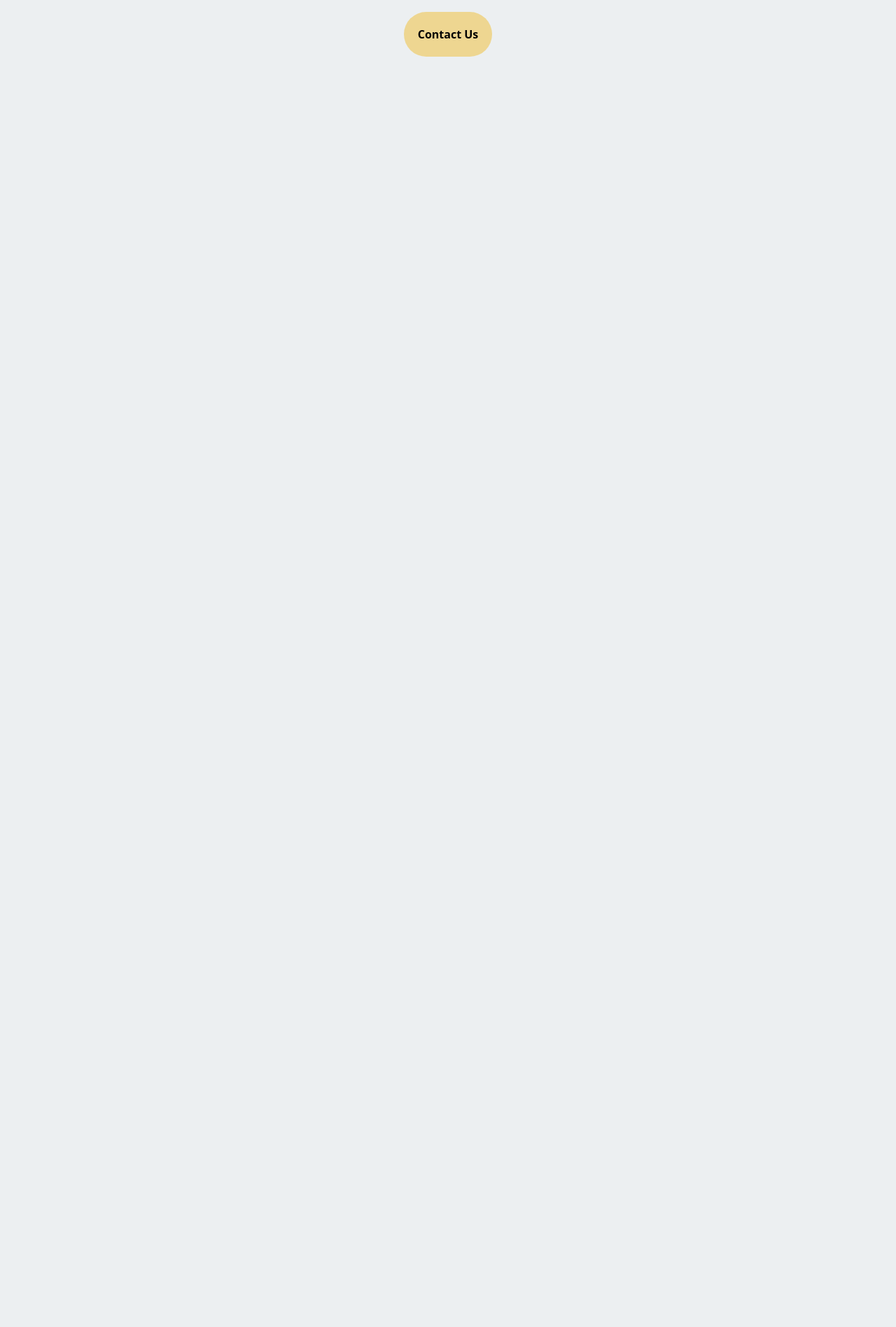
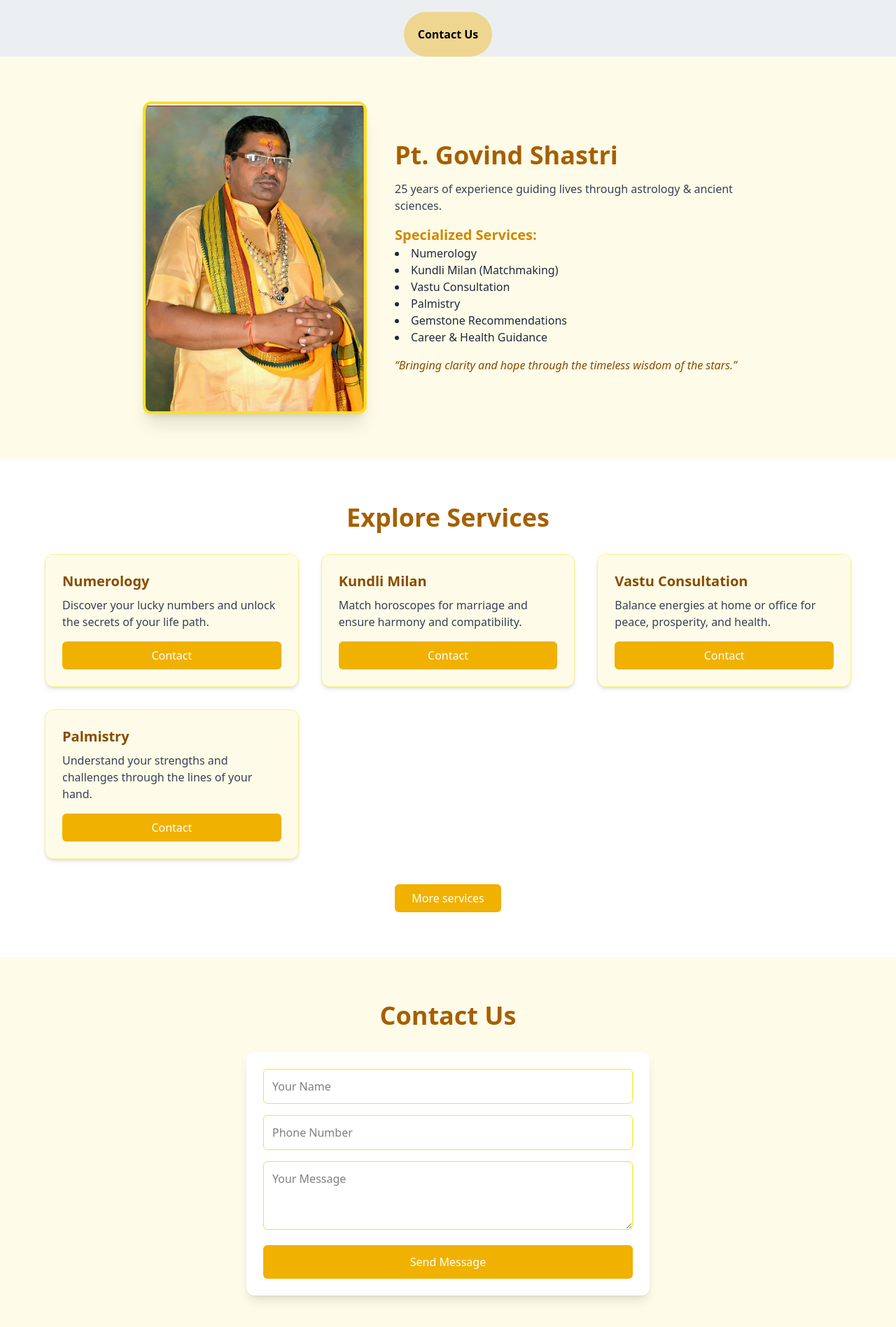
Before and after one commit to harshdeveloper123/astrologyproject, a React (Vite) app in the folder client/: page / in a window 1280 px wide. Shown: the part 645-2542 px from the top of the page at 70% size. Before the commit the page ends 800 px from the top, so only its background shows below. Built offline with nearby package versions, Linux system fonts and the light colour scheme.

Commit message:
commit of contact,service,about page

```diff
--- a/client/src/App.jsx
+++ b/client/src/App.jsx
@@ -5,6 +5,8 @@ import Home from './Pages/Home';
 import About from './Pages/About'
 import Contact from './Pages/Contact';
 import Services from './Pages/Services'
+
+
 
 
 function App() {
@@ -18,6 +20,8 @@ function App() {
         <Route path='/services' element={<Services/>}/>
         <Route path='/contact' element={<Contact/>}/>
       </Routes>
+
+
     </>
   )
 }
--- /dev/null
+++ b/client/src/Components/Aboutsection.jsx
@@ -0,0 +1,39 @@
+
+import React from 'react'
+
+function Aboutsection() {
+  return (
+    <div className='flex flex-col md:flex-row items-center justify-center gap-10 p-8 md:p-16 bg-yellow-50'>
+      <div className='w-48 sm:w-60 md:w-72 lg:w-80'>
+        <img
+          src="./public/images/ownerph.jpeg"
+          alt="Astrologer"
+          className='rounded-xl shadow-xl border-4 border-yellow-300'
+        />
+      </div>
+
+      <div className='max-w-lg text-center md:text-left space-y-4'>
+        <h2 className='text-3xl sm:text-4xl font-bold text-yellow-700'>Pt. Govind Shastri</h2>
+        <p className='text-gray-700 font-medium'>25 years of experience guiding lives through astrology & ancient sciences.</p>
+
+        <div>
+          <h3 className='text-xl font-semibold text-yellow-600'>Specialized Services:</h3>
+          <ul className='list-disc list-inside text-gray-800'>
+            <li>Numerology</li>
+            <li>Kundli Milan (Matchmaking)</li>
+            <li>Vastu Consultation</li>
+            <li>Palmistry</li>
+            <li>Gemstone Recommendations</li>
+            <li>Career & Health Guidance</li>
+          </ul>
+        </div>
+
+        <p className='italic text-yellow-800'>
+          “Bringing clarity and hope through the timeless wisdom of the stars.”
+        </p>
+      </div>
+    </div>
+  )
+}
+
+export default Aboutsection
--- /dev/null
+++ b/client/src/Components/Contactform.jsx
@@ -0,0 +1,64 @@
+import React, { useState } from 'react'
+
+function Contactform() {
+  const [form, setForm] = useState({ name: '', phone: '', message: '' })
+
+  const handleChange = (e) => {
+    setForm({ ...form, [e.target.name]: e.target.value })
+  }
+
+  const handleSubmit = (e) => {
+    e.preventDefault()
+    console.log('Quick Contact Form submitted:', form)
+    setForm({ name: '', phone: '', message: '' })
+  }
+
+  return (
+    <div className="bg-yellow-50 p-8 md:p-16">
+      <h2 className="text-3xl sm:text-4xl font-bold text-yellow-700 text-center mb-8">Contact Us</h2>
+      <form
+        onSubmit={handleSubmit}
+        className="max-w-xl mx-auto space-y-4 bg-white p-6 rounded-xl shadow-lg"
+      >
+        <input
+          type="text"
+          name="name"
+          placeholder="Your Name"
+          value={form.name}
+          onChange={handleChange}
+          required
+          className="w-full p-3 border border-yellow-300 rounded-md focus:outline-none focus:ring-2 focus:ring-yellow-500"
+        />
+
+        <input
+          type="tel"
+          name="phone"
+          placeholder="Phone Number"
+          value={form.phone}
+          onChange={handleChange}
+          required
+          className="w-full p-3 border border-yellow-300 rounded-md focus:outline-none focus:ring-2 focus:ring-yellow-500"
+        />
+
+        <textarea
+          name="message"
+          placeholder="Your Message"
+          rows="3"
+          value={form.message}
+          onChange={handleChange}
+          required
+          className="w-full p-3 border border-yellow-300 rounded-md focus:outline-none focus:ring-2 focus:ring-yellow-500"
+        />
+
+        <button
+          type="submit"
+          className="w-full bg-yellow-500 text-white py-3 rounded-md hover:bg-yellow-600 transition-colors duration-300"
+        >
+          Send Message
+        </button>
+      </form>
+    </div>
+  )
+}
+
+export default Contactform
--- /dev/null
+++ b/client/src/Components/Missedcallform.jsx
@@ -0,0 +1,86 @@
+import React, { useState } from 'react'
+
+function Missedcallform() {
+  const [form, setForm] = useState({
+    name: '', phone: '', dob: '', birthTime: '', birthPlace: ''
+  })
+
+  const handleChange = (e) => {
+    setForm({ ...form, [e.target.name]: e.target.value })
+  }
+
+  const handleSubmit = (e) => {
+    e.preventDefault()
+    console.log('Missed Call Form submitted:', form)
+    setForm({ name: '', phone: '', dob: '', birthTime: '', birthPlace: '' })
+  }
+
+  return (
+    <div className="bg-yellow-50 p-8 md:p-16">
+      <h2 className="text-3xl sm:text-4xl font-bold text-yellow-700 text-center mb-8">Missed Call? Leave Your Details</h2>
+      <form
+        onSubmit={handleSubmit}
+        className="max-w-xl mx-auto space-y-4 bg-white p-6 rounded-xl shadow-lg"
+      >
+        <input
+          type="text"
+          name="name"
+          placeholder="Your Name"
+          value={form.name}
+          onChange={handleChange}
+          required
+          className="w-full p-3 border border-yellow-300 rounded-md focus:outline-none focus:ring-2 focus:ring-yellow-500"
+        />
+
+        <input
+          type="tel"
+          name="phone"
+          placeholder="Phone Number"
+          value={form.phone}
+          onChange={handleChange}
+          required
+          className="w-full p-3 border border-yellow-300 rounded-md focus:outline-none focus:ring-2 focus:ring-yellow-500"
+        />
+
+        <input
+          type="date"
+          name="dob"
+          placeholder="Date of Birth"
+          value={form.dob}
+          onChange={handleChange}
+          required
+          className="w-full p-3 border border-yellow-300 rounded-md focus:outline-none focus:ring-2 focus:ring-yellow-500"
+        />
+
+        <input
+          type="time"
+          name="birthTime"
+          placeholder="Birth Time"
+          value={form.birthTime}
+          onChange={handleChange}
+          required
+          className="w-full p-3 border border-yellow-300 rounded-md focus:outline-none focus:ring-2 focus:ring-yellow-500"
+        />
+
+        <input
+          type="text"
+          name="birthPlace"
+          placeholder="Birth Place"
+          value={form.birthPlace}
+          onChange={handleChange}
+          required
+          className="w-full p-3 border border-yellow-300 rounded-md focus:outline-none focus:ring-2 focus:ring-yellow-500"
+        />
+
+        <button
+          type="submit"
+          className="w-full bg-yellow-500 text-white py-3 rounded-md hover:bg-yellow-600 transition-colors duration-300"
+        >
+          Submit Details
+        </button>
+      </form>
+    </div>
+  )
+}
+
+export default Missedcallform
--- /dev/null
+++ b/client/src/Components/Servicesection.jsx
@@ -0,0 +1,82 @@
+import React from 'react'
+import { Link } from 'react-router-dom'
+
+function Servicesection({limited}) {
+ const services = [
+  {
+    title: "Numerology",
+    desc: "Discover your lucky numbers and unlock the secrets of your life path."
+  },
+  {
+    title: "Kundli Milan",
+    desc: "Match horoscopes for marriage and ensure harmony and compatibility."
+  },
+  {
+    title: "Vastu Consultation",
+    desc: "Balance energies at home or office for peace, prosperity, and health."
+  },
+  {
+    title: "Palmistry",
+    desc: "Understand your strengths and challenges through the lines of your hand."
+  },
+  {
+    title: "Gemstone Advice",
+    desc: "Choose the right gemstones to enhance your luck and energy."
+  },
+  {
+    title: "Career & Health Guidance",
+    desc: "Astrological insights to guide your career and well-being."
+  },
+  {
+    title: "Lal Kitab Expertise",
+    desc: "Unique and practical remedies to reduce planetary afflictions from Lal Kitab."
+  },
+  {
+    title: "Pooja Paath & Bhagwat Katha",
+    desc: "Organizing spiritual rituals and Bhagwat Kathas for harmony and peace."
+  }
+];
+
+const servicestoShow = limited?services.slice(0,4):services;
+
+
+  return (
+    <div className='p-8 md:p-16 bg-white'>
+      <h2 className='text-3xl sm:text-4xl font-bold text-yellow-700 text-center mb-8'>Explore Services</h2>
+
+      <div className='grid grid-cols-1 sm:grid-cols-2 md:grid-cols-3 gap-8'>
+        {servicestoShow.map((service, index) => (
+          <div
+            key={index}
+            className='bg-yellow-50 p-6 rounded-xl shadow-md border border-yellow-200 hover:shadow-2xl hover:scale-105 transition-transform duration-300 flex flex-col justify-between'
+          >
+            <div>
+              <h3 className='text-xl font-semibold text-yellow-800 mb-2'>{service.title}</h3>
+              <p className='text-gray-700'>{service.desc}</p>
+            </div>
+            <Link
+              to="/contact"
+              className='mt-4 inline-block bg-yellow-500 text-white text-center py-2 px-4 rounded-md hover:bg-yellow-600 transition-colors duration-300'
+            >
+              Contact
+            </Link>
+          </div>
+        ))}
+
+
+      </div>
+
+
+      {/* show limited services */}
+
+      {limited &&(
+        <div className='text-center mt-9'>
+        <Link to='/services'
+        className='inline-block bg-yellow-500 text-white py-2 px-6 rounded-md hover:bg-yellow-600 transition-colors duration-300'
+        > More services </Link> </div>
+      )}
+    </div>
+  )
+}
+
+export default Servicesection
--- a/client/src/Pages/About.jsx
+++ b/client/src/Pages/About.jsx
@@ -1,9 +1,10 @@
 import React from 'react'
+import Aboutsection from '../Components/Aboutsection'
 
 function About() {
   return (
     <div>
-      this is about page
+      <Aboutsection/>
     </div>
   )
 }
--- a/client/src/Pages/Contact.jsx
+++ b/client/src/Pages/Contact.jsx
@@ -1,9 +1,10 @@
 import React from 'react'
+import Missedcallform from '../Components/Missedcallform'
 
 function Contact() {
   return (
     <div>
-      This is contact page
+      <Missedcallform/>
     </div>
   )
 }
--- a/client/src/Pages/Home.jsx
+++ b/client/src/Pages/Home.jsx
@@ -1,9 +1,12 @@
 import React, { useState, useEffect } from 'react'
 import { motion, AnimatePresence } from 'framer-motion'
+import Servicesection from '../Components/Servicesection';
+import Aboutsection from '../Components/Aboutsection';
+import Contactform from '../Components/contactform';
 
 function Home() {
   const subheadings = [
-    "प्रेम और विवाह की सही दिशा",
+    "राशियों और ग्रहों की भाषा से पाएं जीवन के हर मोड़ पर सही दिशा",
     "Astrology for every step of your journey",
     "व्यवसाय में सफलता के उपाय",
     "Success strategies for your career",
@@ -46,7 +49,7 @@ function Home() {
           animate={{ x: 0, opacity: 1 }}
           transition={{ duration: 1 }}
         >
-          <h1 className="absolute inset-0 text-yellow-300 blur-sm leading-tight text-3xl sm:text-6xl font-bold">
+          <h1 className="absolute inset-0 text-yellow-200 blur-sm leading-tight text-3xl sm:text-6xl font-bold">
             शास्त्रों की वाणी और ग्रहों के ज्ञान से जीवन को नई दिशा दें।
           </h1>
           <h1 className="relative leading-relaxed text-3xl sm:text-6xl font-bold">
@@ -89,7 +92,9 @@ function Home() {
 
       </div>
        <div className="contactbtn text-center"><button className='bg-yellow-500/40 p-5 rounded-full hover:bg-orange-600 font-bold'>Contact Us</button></div>
-
+      <Aboutsection/>
+       <Servicesection limited={true}/>
+      <Contactform/>
 
     </>
   )
--- a/client/src/Pages/Services.jsx
+++ b/client/src/Pages/Services.jsx
@@ -1,9 +1,10 @@
 import React from 'react'
+import Servicesection from '../Components/Servicesection'
 
 function Services() {
   return (
     <div>
-      this showing all the services
+      <Servicesection/>
     </div>
   )
 }
```
